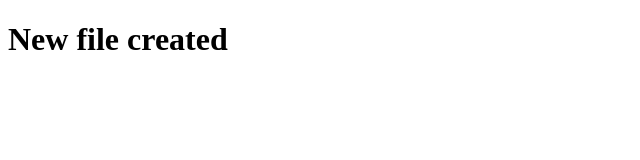
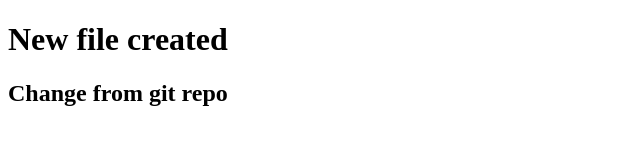
Before and after one commit to Anushadokuparthi/test, a plain HTML site: page index.html in a window 1280 px wide. Shown: the whole page, without its empty margins (0-640 px from the left). Drawn offline with Linux system fonts and the light colour scheme.

Commit message:
Update index.html

```diff
--- a/index.html
+++ b/index.html
@@ -7,5 +7,6 @@
 </head>
 <body>
     <h1>New file created</h1>
+    <h2>Change from git repo</h2>
 </body>
 </html>
```
